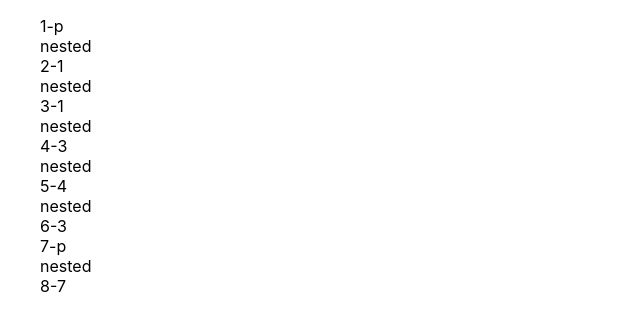
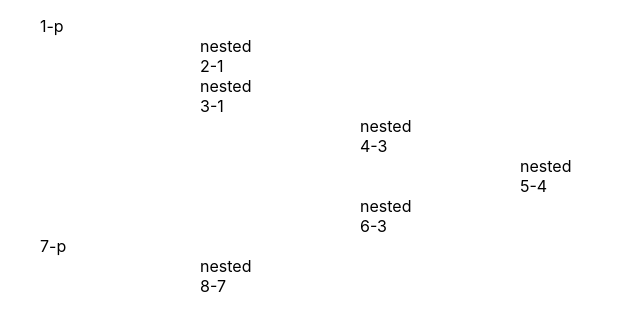
Before and after one commit to SushritPasupuleti/react-thread-render, a React (Create React App) app in the folder client/: page / in a window 1280 px wide. Shown: the top 330 px of the page, without its empty margins (0-640 px from the left). Built offline with nearby package versions, Linux system fonts and the light colour scheme.

Commit message:
add nesting styles

```diff
--- a/client/src/App.js
+++ b/client/src/App.js
@@ -24,9 +24,9 @@ function nestComments(commentList) {
 
 function Comment({ comment }) {
   const nestedComments = (comment.children || []).map(comment => {
-    return <div>
+    return <div style={{ marginLeft: '10rem' }}>
       nested
-      <Comment comment={comment} style={{ marginLeft: '10rem' }} />
+      <Comment comment={comment} />
       </div>
   });
 
```
